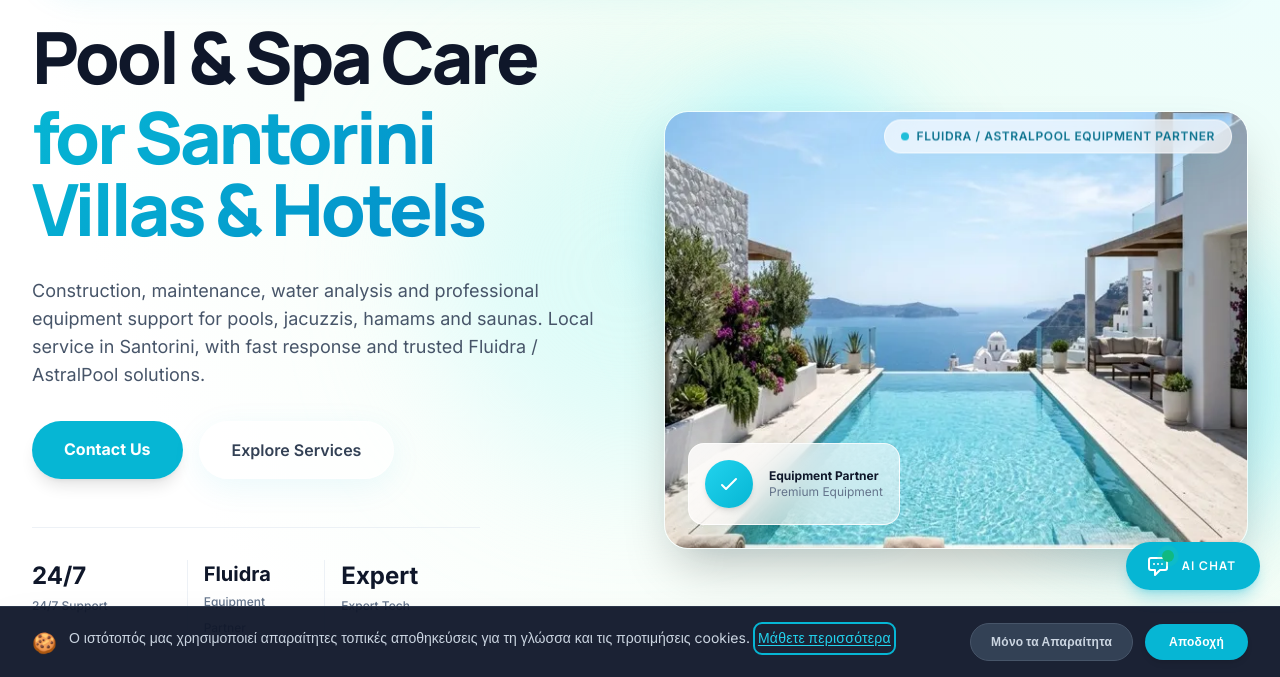
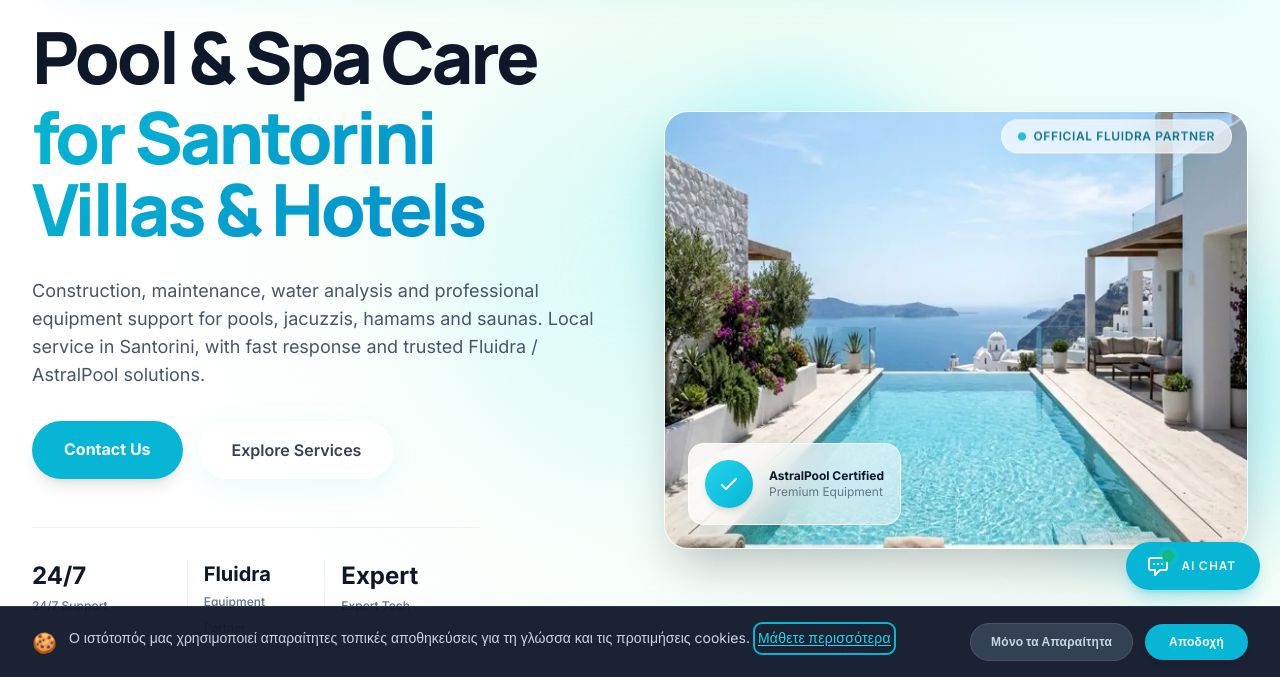
Before and after one commit to noustelos/water, a website: page public/index.html in a window 1280 px wide. Shown: the part 123-800 px from the top of the page. Drawn offline with Linux system fonts and the light colour scheme; no server answers.

Commit message:
Revert hero section badge and overlay texts to versions from before 9 AM today

```diff
--- a/public/index.html
+++ b/public/index.html
@@ -243,7 +243,7 @@
               <div
                 class="absolute top-4 right-4 z-30 inline-flex max-w-[calc(100%-2rem)] items-center gap-2 px-4 py-2 rounded-full glass border border-primary-200/60 text-primary-700 text-xs font-semibold uppercase tracking-wider animate-float shadow-sm">
                 <span class="flex h-2 w-2 rounded-full bg-cyan-500 animate-pulse shrink-0"></span>
-                <span data-translate="hero-badge">Fluidra / AstralPool Equipment Partner</span>
+                <span data-translate="hero-badge">Official Fluidra Partner</span>
               </div>
 
               <!-- Floating Glass Card Overlay -->
--- a/public/js/main.js
+++ b/public/js/main.js
@@ -432,7 +432,7 @@ const translations = {
     "nav-standards": "Partnership",
     "nav-contact": "Contact",
     "nav-cta": "Contact Us",
-    "hero-badge": "Fluidra / AstralPool Equipment Partner",
+    "hero-badge": "Official Fluidra Partner",
     "hero-h1-1": "Pool & Spa Care",
     "hero-h1-2": "for Santorini Villas & Hotels",
     "hero-p": "Construction, maintenance, water analysis and professional equipment support for pools, jacuzzis, hamams and saunas. Local service in Santorini, with fast response and trusted Fluidra / AstralPool solutions.",
@@ -441,7 +441,7 @@ const translations = {
     "badge-1": "24/7 Support",
     "badge-2": "Equipment Partner",
     "badge-3": "Expert Tech",
-    "overlay-1": "Equipment Partner",
+    "overlay-1": "AstralPool Certified",
     "overlay-2": "Premium Equipment",
     "srv-subtitle": "Services",
     "srv-title": "Everything Your Pool Needs Before Guests Notice a Problem",
@@ -503,7 +503,7 @@ const translations = {
     "nav-standards": "Συνεργασία",
     "nav-contact": "Επικοινωνία",
     "nav-cta": "Επικοινωνία",
-    "hero-badge": "Συνεργάτης Εξοπλισμού Fluidra / AstralPool",
+    "hero-badge": "Επισημος Συνεργατης Fluidra",
     "hero-h1-1": "Φροντίδα Πισίνας & Spa",
     "hero-h1-2": "για Βίλες & Ξενοδοχεία στη Σαντορίνη",
     "hero-p": "Κατασκευή, συντήρηση, ανάλυση νερού και επαγγελματική υποστήριξη εξοπλισμού για πισίνες, jacuzzi, χαμάμ και σάουνες. Τοπική εξυπηρέτηση στη Σαντορίνη, με άμεση ανταπόκριση και αξιόπιστες λύσεις Fluidra / AstralPool.",
@@ -512,8 +512,8 @@ const translations = {
     "badge-1": "24/7 Υποστήριξη",
     "badge-2": "Συνεργάτης Εξοπλισμού",
     "badge-3": "Τεχνική Εξειδίκευση",
-    "overlay-1": "Συνεργάτης Εξοπλισμού",
-    "overlay-2": "Κορυφαίος Εξοπλισμός",
+    "overlay-1": "Πιστοποιηση AstralPool",
+    "overlay-2": "Κορυφαιος Εξοπλισμος",
     "srv-subtitle": "Υπηρεσίες",
     "srv-title": "Όλα όσα χρειάζεται η πισίνα σας, πριν το προσέξει ο επισκέπτης",
     "srv-desc": "Επαγγελματική φροντίδα πισίνας και spa για βίλες, ξενοδοχεία και resorts. Αναλαμβάνουμε το τεχνικό κομμάτι, ώστε οι εγκαταστάσεις σας να παραμένουν καθαρές, ασφαλείς και έτοιμες για επισκέπτες όλη τη σεζόν.",
```
